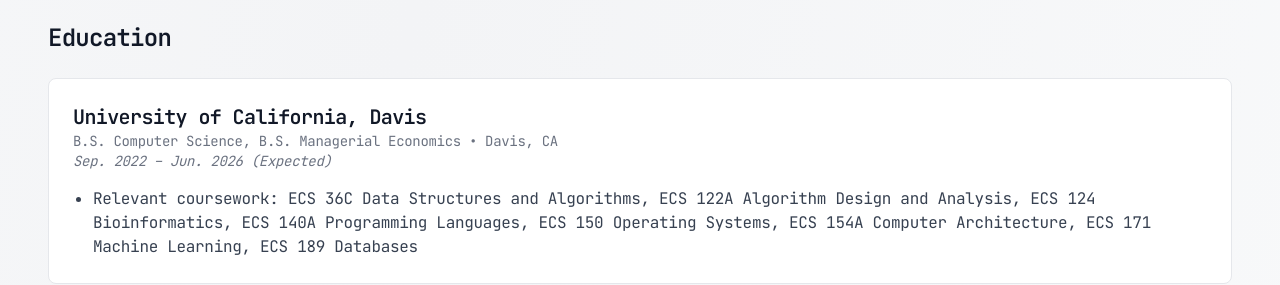
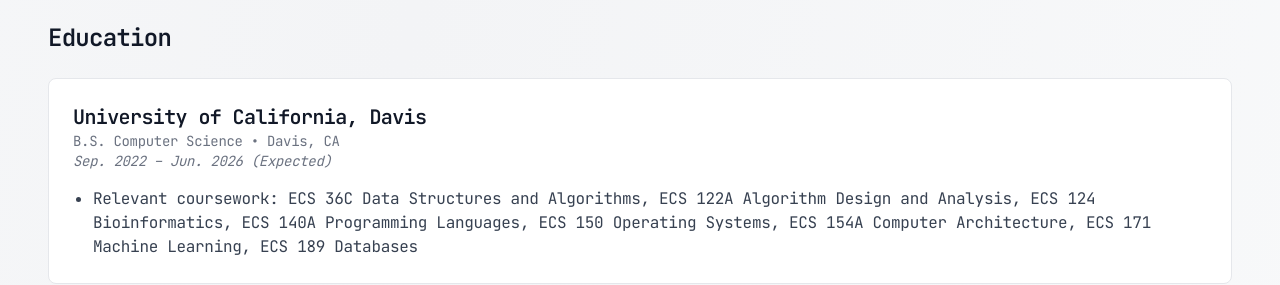
Before and after one commit to Echo108471/eugene-portfolio, a Next.js app: page / in a window 1280 px wide. Shown: the part 4540-4825 px from the top of the page. Built offline with nearby package versions, Linux system fonts and the light colour scheme.

Commit message:
Update education_section.tsx

```diff
--- a/src/app/components/education_section.tsx
+++ b/src/app/components/education_section.tsx
@@ -2,7 +2,7 @@
 
 const education = [
   {
-    degree: "B.S. Computer Science, B.S. Managerial Economics",
+    degree: "B.S. Computer Science",
     institution: "University of California, Davis",
     location: "Davis, CA",
     date: "Sep. 2022 – Jun. 2026 (Expected)",
```
